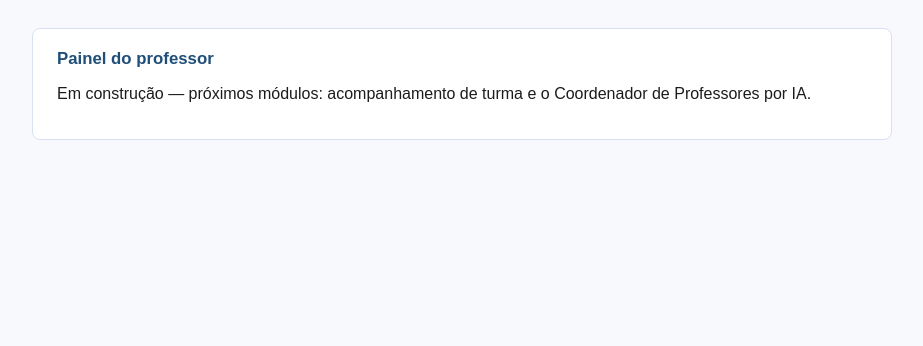
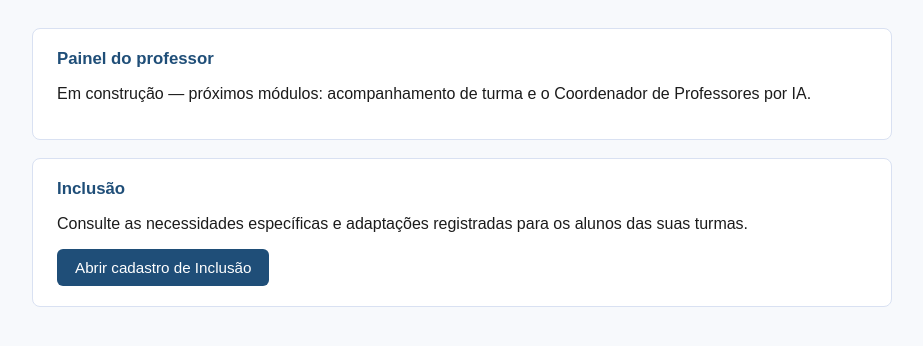
Before and after one commit to charlyjhone/aimedu-platform, a Flask app: template app/templates/dashboard_professor.html in a window 1280 px wide. Shown: the part 50-396 px from the top of the page, without its empty margins (178-1101 px from the left). Run offline with Flask 3, Linux system fonts and the light colour scheme; the template is opened without the code that fills it, so the values that code supplies are empty; some libraries are stand-ins or nearby versions.

Commit message:
Add 'Inclusão' card to professor dashboard
Added a new card for 'Inclusão' with a link to the inclusion registration.

```diff
--- a/app/templates/dashboard_professor.html
+++ b/app/templates/dashboard_professor.html
@@ -5,4 +5,10 @@
   <h2>Painel do professor</h2>
   <p>Em construção — próximos módulos: acompanhamento de turma e o Coordenador de Professores por IA.</p>
 </div>
+
+<div class="card">
+  <h2>Inclusão</h2>
+  <p>Consulte as necessidades específicas e adaptações registradas para os alunos das suas turmas.</p>
+  <a class="botao" href="{{ url_for('inclusao.index') }}">Abrir cadastro de Inclusão</a>
+</div>
 {% endblock %}
```
